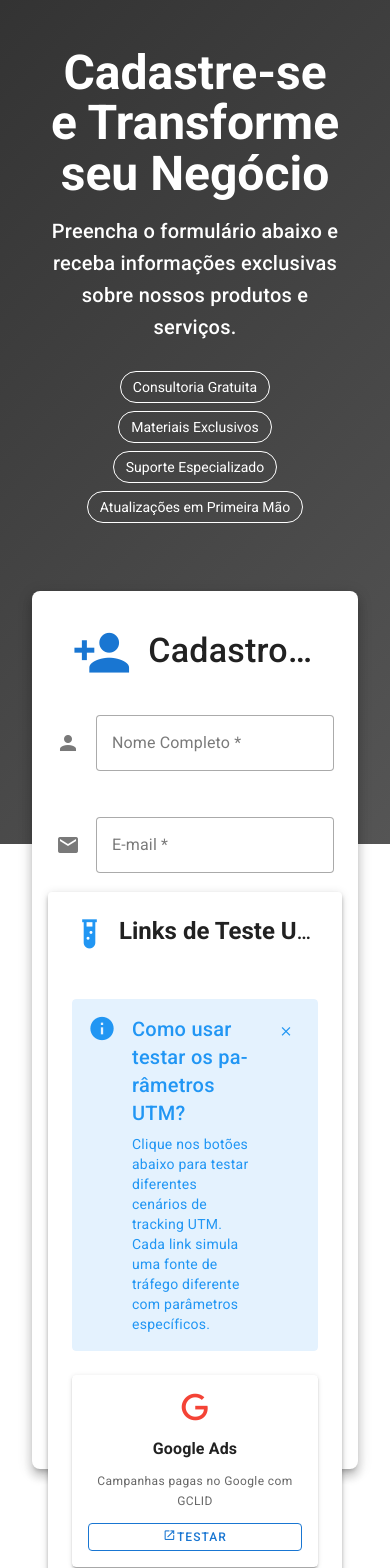
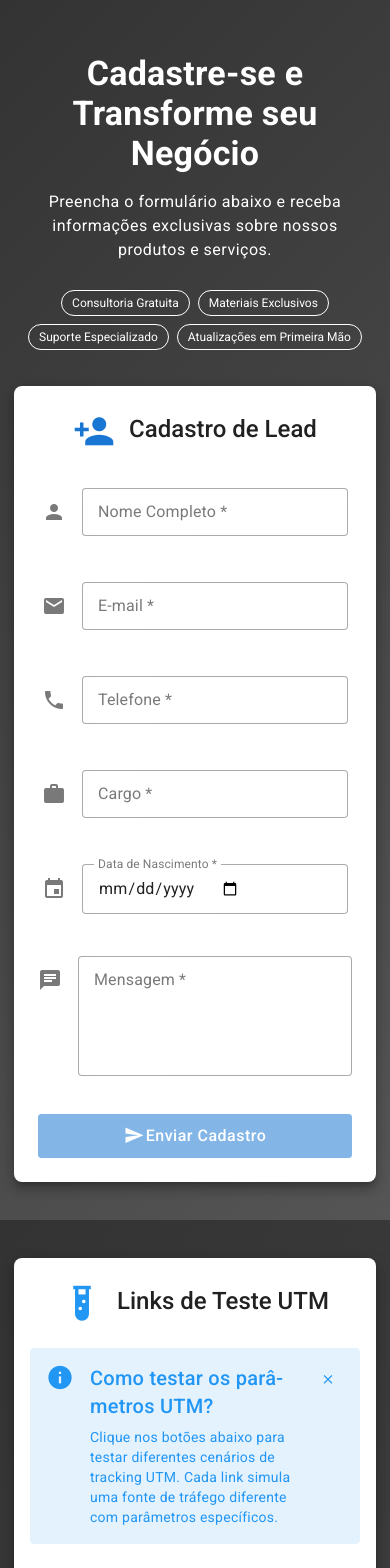
Before and after one commit to jtalcantara/l0gik_challenge, a Vue app in the folder client/: page /formulario in a window 390 px wide. Shown: the top 1568 px of the page. Built offline with nearby package versions, Linux system fonts and the light colour scheme; no server answers.

Commit message:
formulario responsivo pronto

```diff
--- a/client/src/views/Formulario.vue
+++ b/client/src/views/Formulario.vue
@@ -1,33 +1,36 @@
 <template>
-  <v-container fluid class="pa-0 full-height">
+  <v-container fluid class="pa-0">
     <!-- Hero Section -->
-    <v-row no-gutters class="hero-section full-height">
+    <v-row no-gutters class="hero-section">
       <!-- Título e descrição no topo -->
-      <v-col cols="12" class="pa-12 d-flex justify-center align-center">
-        <div class="text-center ">
-          <h1 class="text-h3 font-weight-bold mb-4 text-white">
+      <v-col cols="12" class="pa-6 pa-md-12 d-flex justify-center align-center">
+        <div class="text-center">
+          <h1 class="text-h4 text-md-h3 font-weight-bold mb-4 text-white">
             Cadastre-se e Transforme seu Negócio
           </h1>
-          <p class="text-h6 text-white mb-6">
+          <p class="text-body-1 text-md-h6 text-white mb-6">
             Preencha o formulário abaixo e receba informações exclusivas sobre nossos produtos e serviços.
           </p>
+          <div class="d-flex flex-wrap justify-center">
             <v-chip
               v-for="benefit in benefits"
               :key="benefit"
               color="white"
               variant="outlined"
               class="ma-1"
+              size="small"
             >
               {{ benefit }}
             </v-chip>
           </div>
+        </div>
       </v-col>
 
       <!-- Formulário centralizado -->
-      <v-col cols="12" class="d-flex justify-center pa-4">
+      <v-col cols="12" class="d-flex justify-center pa-2 pa-md-4">
         <div class="form-container">
-        <v-card elevation="8" class="pa-6" rounded="lg">
-          <v-card-title class="text-h4 text-center mb-6">
+        <v-card elevation="8" class="pa-4 pa-md-6" rounded="lg">
+          <v-card-title class="text-h5 text-md-h4 text-center mb-4 mb-md-6">
             <v-icon color="primary" size="large" class="mr-2">mdi-account-plus</v-icon>
             Cadastro de Lead
           </v-card-title>
@@ -77,7 +80,7 @@
 
           <v-form ref="form" v-model="valid" @submit.prevent="submitForm">
             <v-row>
-              <v-col cols="12" md="6">
+              <v-col cols="12" sm="6">
                 <v-text-field
                   v-model="formData.nome"
                   label="Nome Completo *"
@@ -87,10 +90,11 @@
                   required
                   :error-messages="fieldErrors.nome"
                   @blur="validateField('nome')"
+                  density="comfortable"
                 ></v-text-field>
               </v-col>
 
-              <v-col cols="12" md="6">
+              <v-col cols="12" sm="6">
                 <v-text-field
                   v-model="formData.email"
                   label="E-mail *"
@@ -101,12 +105,13 @@
                   required
                   :error-messages="fieldErrors.email"
                   @blur="validateField('email')"
+                  density="comfortable"
                 ></v-text-field>
               </v-col>
             </v-row>
 
             <v-row>
-              <v-col cols="12" md="6">
+              <v-col cols="12" sm="6">
                 <v-text-field
                   v-model="formData.telefone"
                   label="Telefone *"
@@ -118,10 +123,11 @@
                   :error-messages="fieldErrors.telefone"
                   @blur="validateField('telefone')"
                   @input="formatPhone"
+                  density="comfortable"
                 ></v-text-field>
               </v-col>
 
-              <v-col cols="12" md="6">
+              <v-col cols="12" sm="6">
                 <v-text-field
                   v-model="formData.cargo"
                   label="Cargo *"
@@ -131,12 +137,13 @@
                   required
                   :error-messages="fieldErrors.cargo"
                   @blur="validateField('cargo')"
+                  density="comfortable"
                 ></v-text-field>
               </v-col>
             </v-row>
 
             <v-row>
-              <v-col cols="12" md="6">
+              <v-col cols="12" sm="6">
                 <v-text-field
                   v-model="formData.dataNascimento"
                   label="Data de Nascimento *"
@@ -147,6 +154,7 @@
                   required
                   :error-messages="fieldErrors.dataNascimento"
                   @blur="validateField('dataNascimento')"
+                  density="comfortable"
                 ></v-text-field>
               </v-col>
             </v-row>
@@ -163,6 +171,7 @@
                   required
                   :error-messages="fieldErrors.mensagem"
                   @blur="validateField('mensagem')"
+                  density="comfortable"
                 ></v-textarea>
               </v-col>
             </v-row>
@@ -201,7 +210,7 @@
                   block
                   :loading="isLoading"
                   :disabled="!valid || isLoading"
-                  class="text-h6 py-3"
+                  class="text-body-1 text-md-h6 py-3"
                 >
                   <v-icon left>mdi-send</v-icon>
                   {{ isLoading ? 'Enviando...' : 'Enviar Cadastro' }}
@@ -216,16 +225,16 @@
     </v-row>
 
     <!-- Seção de Testes UTM (apenas em desenvolvimento) -->
-    <v-row v-if="isDev" no-gutters>
-      <v-col cols="12" class="pa-8">
-        <v-container>
-          <v-card elevation="4">
-            <v-card-title class="text-center pa-6">
-              <v-icon color="info" size="large" class="mr-3">mdi-test-tube</v-icon>
-              <span class="text-h5 font-weight-bold">Links de Teste UTM</span>
+    <v-row v-if="isDev" no-gutters class="hero-section">
+      <v-col cols="12" class="d-flex justify-center pa-2 pa-md-4">
+        <div class="form-container">
+          <v-card elevation="8" class="pa-4 pa-md-6" rounded="lg">
+            <v-card-title class="text-h5 text-md-h4 text-center mb-4 mb-md-6">
+              <v-icon color="info" size="large" class="mr-2">mdi-test-tube</v-icon>
+              Links de Teste UTM
             </v-card-title>
 
-            <v-card-text class="pa-6">
+            <v-card-text class="pa-0">
               <v-alert
                 type="info"
                 variant="tonal"
@@ -233,7 +242,7 @@
                 closable
               >
                 <template #title>
-                  Como usar testar os parâmetros UTM?
+                  Como testar os parâmetros UTM?
                 </template>
                 <p class="mt-2 mb-0">
                   Clique nos botões abaixo para testar diferentes cenários de tracking UTM.
@@ -241,16 +250,16 @@
                 </p>
               </v-alert>
 
-              <v-row>
+              <v-row class="utm-test-cards">
                 <v-col v-for="(url, name) in testLinks" :key="name" cols="12" sm="6" md="4" lg="3">
                   <v-card
                     :href="url"
                     target="_blank"
                     elevation="2"
                     hover
-                    class="text-decoration-none"
+                    class="text-decoration-none h-100"
                   >
-                    <v-card-text class="pa-4 text-center">
+                    <v-card-text class="pa-4 text-center d-flex flex-column h-100">
                       <v-icon
                         :color="getTestIconColor(name)"
                         size="32"
@@ -261,7 +270,7 @@
                       <h6 class="text-subtitle-1 font-weight-bold mb-2">
                         {{ getTestTitle(name) }}
                       </h6>
-                      <p class="text-caption text-medium-emphasis mb-3">
+                      <p class="text-caption text-medium-emphasis mb-3 flex-grow-1">
                         {{ getTestDescription(name) }}
                       </p>
                       <v-btn
@@ -269,6 +278,7 @@
                         variant="outlined"
                         size="small"
                         block
+                        class="mt-auto"
                       >
                         <v-icon left size="small">mdi-open-in-new</v-icon>
                         Testar
@@ -280,10 +290,9 @@
 
               <v-divider class="my-6"></v-divider>
 
-
             </v-card-text>
           </v-card>
-        </v-container>
+        </div>
       </v-col>
     </v-row>
 
@@ -397,17 +406,6 @@ export default {
       formData.utm_content = urlParams.get('utm_content') || ''
       formData.gclid = urlParams.get('gclid') || ''
       formData.fbclid = urlParams.get('fbclid') || ''
-
-      // Debug: mostrar parâmetros capturados
-      console.log('🔍 Parâmetros UTM capturados:', {
-        utm_source: formData.utm_source,
-        utm_medium: formData.utm_medium,
-        utm_campaign: formData.utm_campaign,
-        utm_term: formData.utm_term,
-        utm_content: formData.utm_content,
-        gclid: formData.gclid,
-        fbclid: formData.fbclid
-      })
     }
 
     const formatPhone = (event) => {
@@ -504,8 +502,6 @@ export default {
           errorMessage.value = result.message || 'Erro ao cadastrar lead'
         }
       } catch (error) {
-        console.error('Erro ao cadastrar lead:', error)
-
         if (error.response?.data?.message) {
           errorMessage.value = error.response.data.message
         } else if (error.response?.status === 409) {
@@ -541,27 +537,6 @@ export default {
       organic: 'http://localhost:5173/formulario?utm_source=google&utm_medium=organic&utm_campaign=seo&utm_term=vue+js',
       direct: 'http://localhost:5173/formulario?utm_source=direct&utm_medium=none&utm_campaign=bookmark',
       referral: 'http://localhost:5173/formulario?utm_source=github&utm_medium=referral&utm_campaign=opensource'
-    }
-
-    const displayTestLinks = () => {
-      console.log('🔗 LINKS DE TESTE COM UTM PARAMETERS')
-      console.log('=====================================')
-      console.log('')
-
-      Object.entries(testLinks).forEach(([name, url]) => {
-        console.log(`📌 ${name.toUpperCase()}:`)
-        console.log(`   ${url}`)
-        console.log('')
-      })
-
-      console.log('💡 COMO USAR:')
-      console.log('1. Copie qualquer link acima')
-      console.log('2. Cole no navegador')
-      console.log('3. Veja os parâmetros UTM sendo capturados')
-      console.log('4. Preencha o formulário e envie')
-      console.log('5. Verifique o lead criado com tracking preenchido')
-      console.log('')
-      console.log('🎯 DICA: Use Ctrl+Click para abrir em nova aba')
     }
 
     // Funções auxiliares para os cards de teste
@@ -631,7 +606,6 @@ export default {
 
     onMounted(() => {
       extractUTMParameters()
-      displayTestLinks()
     })
 
     return {
@@ -664,6 +638,7 @@ export default {
 .hero-section {
   background: linear-gradient(135deg, #333 0%, #555 100%);
   min-height: 100vh;
+  padding: 60px 0;
 }
 
 .full-height {
@@ -685,13 +660,33 @@ export default {
 .form-container {
   max-width: 800px;
   width: 100%;
+  margin: 0 auto;
 }
 
 /* Responsividade para telas menores */
 @media (max-width: 768px) {
   .form-container {
     max-width: 100%;
-    padding: 0 16px;
+    padding: 0 8px;
+  }
+
+  .hero-section {
+    min-height: 100vh;
+    padding: 20px 0;
+  }
+
+  .v-card {
+    margin: 0 4px;
+  }
+}
+
+@media (max-width: 480px) {
+  .form-container {
+    padding: 0 4px;
+  }
+
+  .v-card {
+    margin: 0 2px;
   }
 }
 
@@ -700,4 +695,74 @@ export default {
     max-width: 900px;
   }
 }
+
+/* Garantir que o container não quebre */
+.v-container--fluid {
+  max-width: 100%;
+  overflow-x: hidden;
+}
+
+/* Melhorar espaçamento em telas pequenas */
+@media (max-width: 600px) {
+  .v-row {
+    margin: 0;
+  }
+
+  .v-col {
+    padding: 8px;
+  }
+}
+
+/* Estilos específicos para a seção UTM */
+.utm-test-cards {
+  min-height: 200px;
+}
+
+.utm-test-cards .v-card {
+  transition: transform 0.2s ease-in-out;
+}
+
+.utm-test-cards .v-card:hover {
+  transform: translateY(-2px);
+}
+
+/* Responsividade das seções */
+@media (max-width: 768px) {
+  .hero-section {
+    padding: 40px 0;
+    min-height: auto;
+  }
+}
+
+@media (max-width: 480px) {
+  .hero-section {
+    padding: 30px 0;
+  }
+}
+
+/* Remover espaçamento entre seções para background contínuo */
+.hero-section + .hero-section {
+  margin-top: 0;
+}
+
+/* Responsividade dos cards UTM */
+@media (max-width: 768px) {
+  .utm-test-cards .v-card-text {
+    padding: 16px !important;
+  }
+
+  .utm-test-cards .v-icon {
+    font-size: 24px !important;
+  }
+}
+
+@media (max-width: 480px) {
+  .utm-test-cards .v-card-text {
+    padding: 12px !important;
+  }
+
+  .utm-test-cards .v-btn {
+    font-size: 0.75rem !important;
+  }
+}
 </style>
```
Lines whose indentation alone changed are shown as unchanged.
